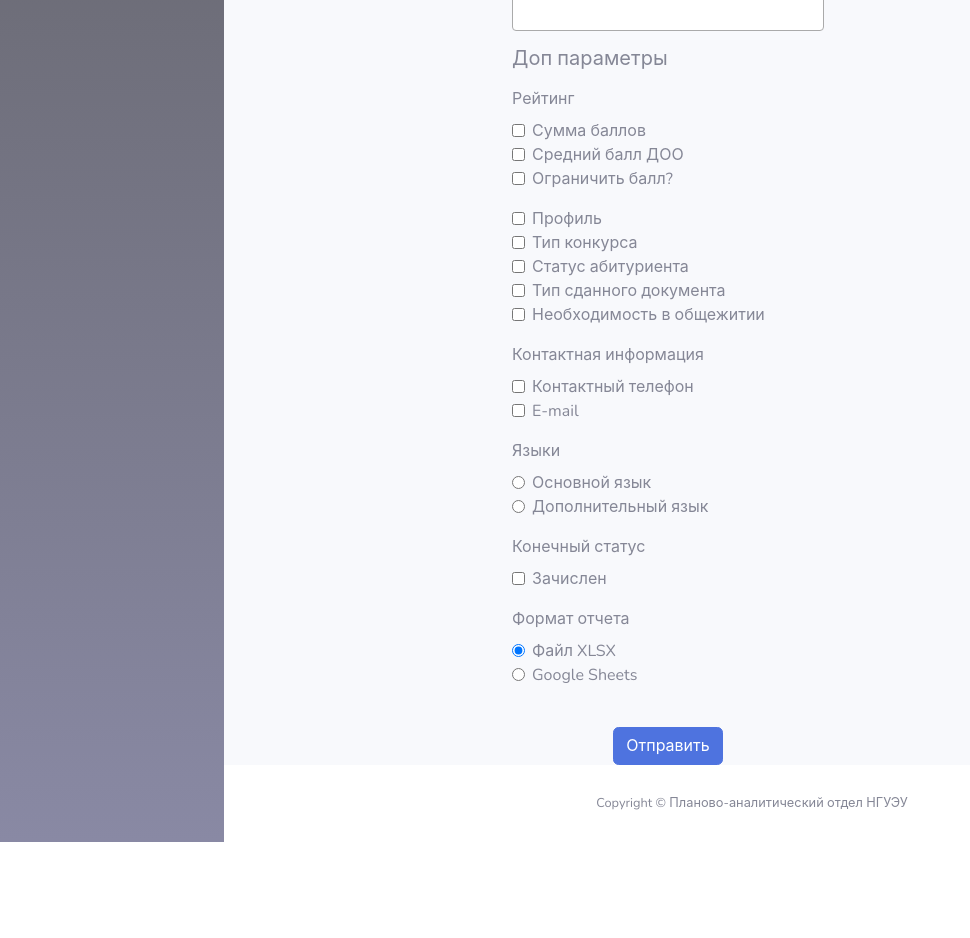
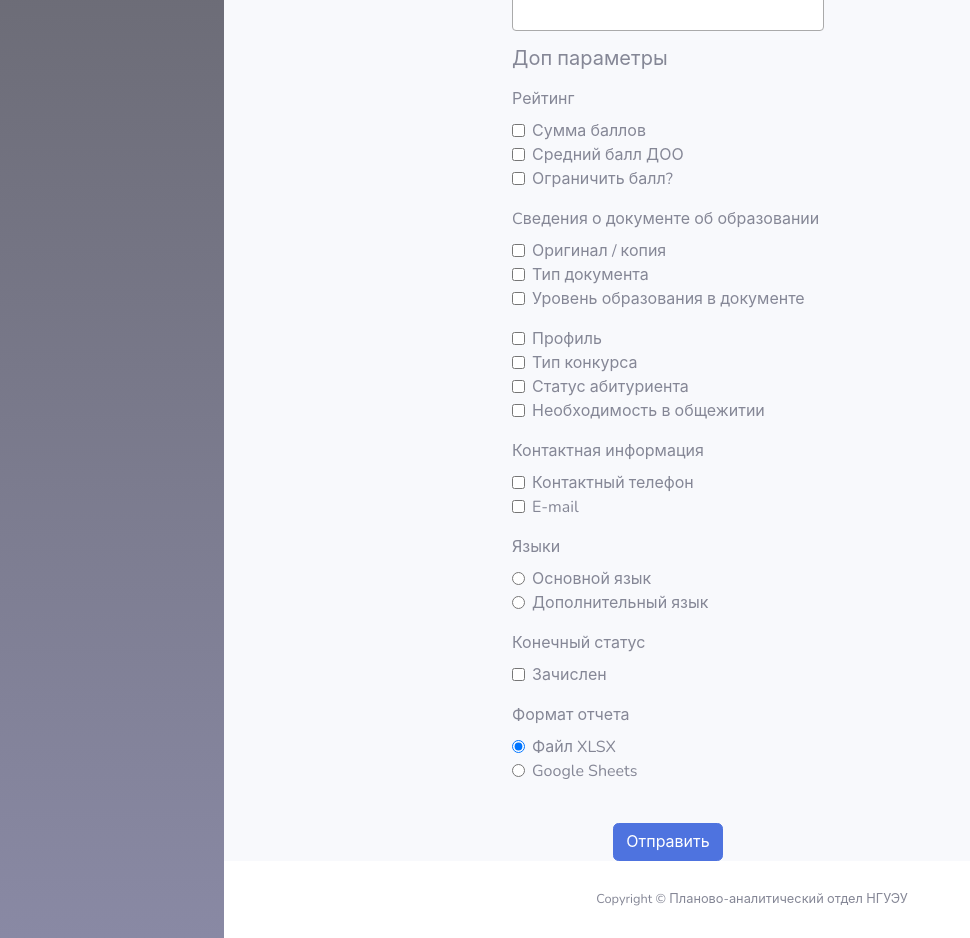
Before and after one commit to hyxp3r/paosystem_new, a Django app: page /oopk/oopk/report in a window 1280 px wide. Shown: the part 533-1471 px from the top of the page, without its empty margins (0-970 px from the left). Before the commit the page ends 1375 px from the top, so only its background shows below. Run offline with Django 4.2, Linux system fonts and the light colour scheme; the visitor is signed in with stand-in values (Sample User, id 1); data that the repository does not hold is empty; parts of the project's set-up code (start-up, migrations or seed data) failed here and were passed over; some libraries are stand-ins or nearby versions.

Commit message:
Add document type

```diff
--- a/oopk/reports.py
+++ b/oopk/reports.py
@@ -73,6 +73,8 @@ class ReportOne(ReportDataOperation):
         {",FL.TITLE_P as 'Язык'" if self.request.get("radioLanguage") else ""}
         {",EP.COMMENT_P as 'Профиль'" if self.request.get("checkboxProfile") else ""}
         {",CASE WHEN V.originalDocumentHandedIn = 1 then 'Оригинал' ELSE 'Копия' end as 'Оригинал / Копия'" if self.request.get("checkboxOriginalHandIn") else ""}
+        {",DK.Title_p 'Документ об образовании'" if self.request.get("checkboxDocumentKind") else ""}
+        {",EL.SHORTTITLE_P as 'Уровень образования в ДОО'" if self.request.get("checkboxDocumentEduLevel") else ""}
         {",CASE WHEN V.needDormitory = 1 then 'Да' ELSE 'Нет' end as 'Необходимость в общежитии'" if self.request.get("checkboxNeedDormitory") else ""}
 
         FROM Tandem_prod.dbo.enr_req_competition_ext_view AS V
@@ -85,6 +87,7 @@ class ReportOne(ReportDataOperation):
 
         {"JOIN personforeignlanguage_t L on P.ID = L.PERSON_ID JOIN foreignlanguage_t FL on L.LANGUAGE_ID = FL.ID" if self.request.get("radioLanguage") else ""}
         {"JOIN enr14_requested_comp_t EP on EP.REQUEST_ID = V.entrantRequestId" if self.request.get("checkboxProfile") else ""}
+        {"JOIN person_edu_doc_t PD on P.MAINEDUDOCUMENT_ID = PD.ID JOIN c_edu_doc_kind_t DK on DK.ID = PD.EDUDOCUMENTKIND_ID JOIN c_edu_level_t EL on PD.EDULEVEL_ID = EL.ID" if self.request.get("checkboxDocumentKind") or self.request.get("checkboxDocumentEduLevel")  else ""}
 
         WHERE V.enrollmentCampaign = '{self.request.get("compony")}'
         {f"AND V.developForm in ({forms})" if self.request.get("form") else ""}
--- a/oopk/templates/oopk/report.html
+++ b/oopk/templates/oopk/report.html
@@ -99,6 +99,26 @@
 
       </div>
 
+      <div class="form-group">
+        <label for="form-group">Cведения о документе об образовании</label>
+
+        <div class = "form-check">
+          <input type="checkbox" class="form-check-input" id="checkboxOriginalHandIn" name="checkboxOriginalHandIn">
+          <label class="form-check-label" for="checkboxOriginalHandIn">Оригинал / копия</label>
+        </div>
+
+        <div class = "form-check">
+          <input type="checkbox" class="form-check-input" id="checkboxDocumentKind" name="checkboxDocumentKind">
+          <label class="form-check-label" for="checkboxDocumentKind">Тип документа</label>
+        </div>
+
+        <div class = "form-check">
+          <input type="checkbox" class="form-check-input" id="checkboxDocumentEduLevel" name="checkboxDocumentEduLevel">
+          <label class="form-check-label" for="checkboxDocumentEduLevel">Уровень образования в документе</label>
+        </div>
+
+      </div>
+
         <div class = "form-check">
           <input type="checkbox" class="form-check-input" id="checkboxProfile" name="checkboxProfile">
           <label class="form-check-label" for="checkboxProfile">Профиль</label>
@@ -113,10 +133,6 @@
           <label class="form-check-label" for="checkboxStatus">Статус абитуриента</label>
         </div>
 
-        <div class = "form-check">
-          <input type="checkbox" class="form-check-input" id="checkboxOriginalHandIn" name="checkboxOriginalHandIn">
-          <label class="form-check-label" for="checkboxOriginalHandIn">Тип сданного документа</label>
-        </div>
 
         <div class = "form-check">
           <input type="checkbox" class="form-check-input" id="checkboxNeedDormitory" name="checkboxNeedDormitory">
--- a/paosystem/settings.py
+++ b/paosystem/settings.py
@@ -147,9 +147,8 @@ CELERY_TASK_SERIALIZER = "json"
 CELERY_RESULT_SERIALIZER = "json"
 
 
-"""
+
 SECURE_PROXY_SSL_HEADER = ('HTTP_X_FORWARDED_PROTO', 'https')
 SECURE_SSL_REDIRECT = True
 SESSION_COOKIE_SECURE = True
 CSRF_COOKIE_SECURE = True
-"""
```
